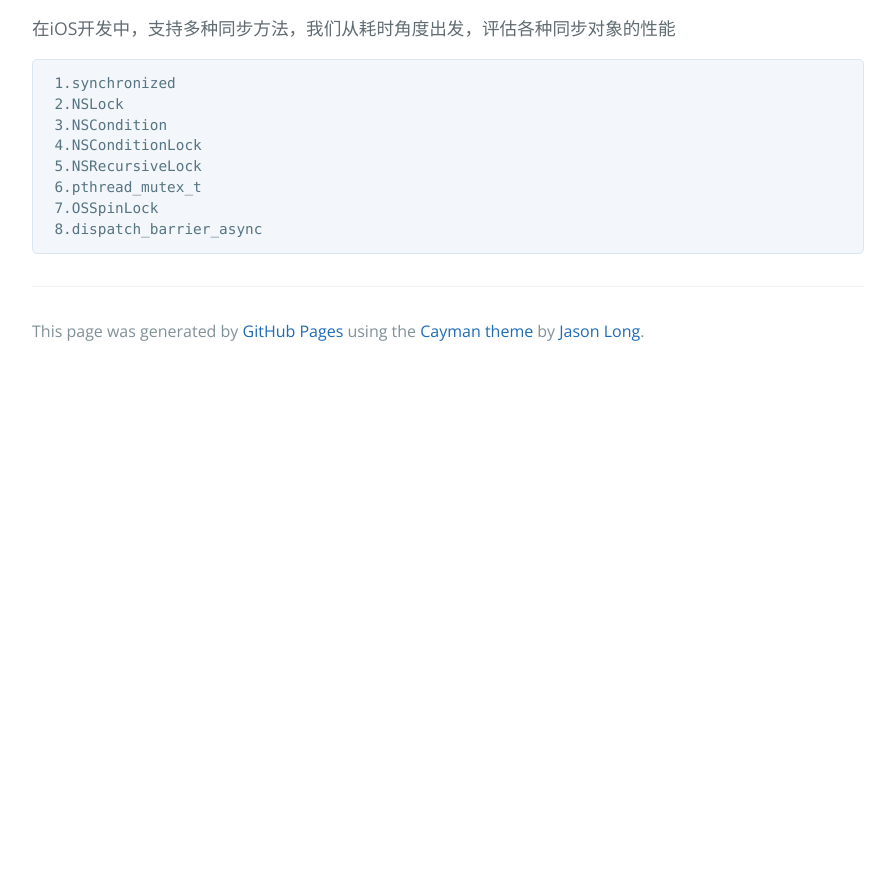
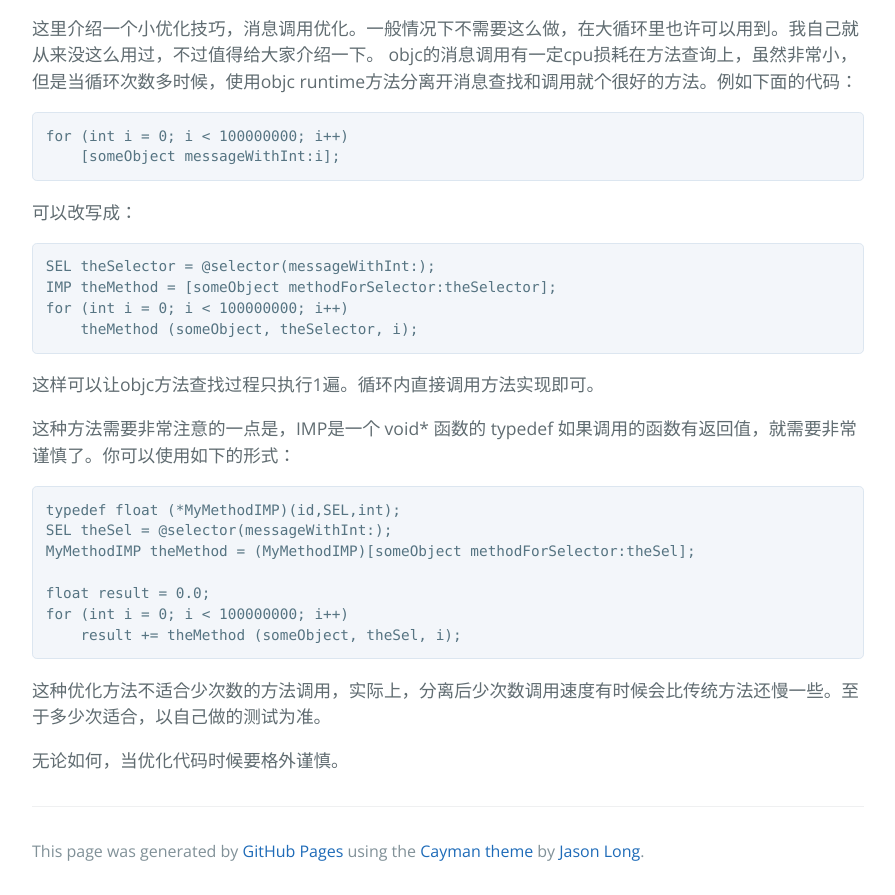
Before and after one commit to zhangyu9050/zhangyu9050.github.io, a plain HTML site: page index.html in a window 1280 px wide. Shown: the part 404-1299 px from the top of the page, without its empty margins (192-1087 px from the left). Before the commit the page ends 800 px from the top, so only its background shows below. Drawn offline with nearby package versions, Linux system fonts and the light colour scheme.

Commit message:
Replace master branch with page content via GitHub

```diff
--- a/index.html
+++ b/index.html
@@ -19,17 +19,36 @@
       <h1>
 <a id="objective-c-里消息调用的一个优化技巧" class="anchor" href="#objective-c-%E9%87%8C%E6%B6%88%E6%81%AF%E8%B0%83%E7%94%A8%E7%9A%84%E4%B8%80%E4%B8%AA%E4%BC%98%E5%8C%96%E6%8A%80%E5%B7%A7" aria-hidden="true"><span class="octicon octicon-link"></span></a>Objective-C 里消息调用的一个优化技巧</h1>
 
-<p>在iOS开发中，支持多种同步方法，我们从耗时角度出发，评估各种同步对象的性能</p>
+<p>这里介绍一个小优化技巧，消息调用优化。一般情况下不需要这么做，在大循环里也许可以用到。我自己就从来没这么用过，不过值得给大家介绍一下。 objc的消息调用有一定cpu损耗在方法查询上，虽然非常小，但是当循环次数多时候，使用objc runtime方法分离开消息查找和调用就个很好的方法。例如下面的代码：</p>
 
-<pre><code> 1.synchronized
- 2.NSLock
- 3.NSCondition
- 4.NSConditionLock
- 5.NSRecursiveLock
- 6.pthread_mutex_t
- 7.OSSpinLock
- 8.dispatch_barrier_async
+<pre><code>for (int i = 0; i &lt; 100000000; i++)
+    [someObject messageWithInt:i];
 </code></pre>
+
+<p>可以改写成：</p>
+
+<pre><code>SEL theSelector = @selector(messageWithInt:);
+IMP theMethod = [someObject methodForSelector:theSelector];
+for (int i = 0; i &lt; 100000000; i++)
+    theMethod (someObject, theSelector, i);
+</code></pre>
+
+<p>这样可以让objc方法查找过程只执行1遍。循环内直接调用方法实现即可。</p>
+
+<p>这种方法需要非常注意的一点是，IMP是一个 void* 函数的 typedef 如果调用的函数有返回值，就需要非常谨慎了。你可以使用如下的形式：</p>
+
+<pre><code>typedef float (*MyMethodIMP)(id,SEL,int);
+SEL theSel = @selector(messageWithInt:);
+MyMethodIMP theMethod = (MyMethodIMP)[someObject methodForSelector:theSel];
+
+float result = 0.0;
+for (int i = 0; i &lt; 100000000; i++)
+    result += theMethod (someObject, theSel, i);
+</code></pre>
+
+<p>这种优化方法不适合少次数的方法调用，实际上，分离后少次数调用速度有时候会比传统方法还慢一些。至于多少次适合，以自己做的测试为准。</p>
+
+<p>无论如何，当优化代码时候要格外谨慎。</p>
 
       <footer class="site-footer">
 
--- a/params.json
+++ b/params.json
@@ -1 +1 @@
-{"name":"zhangyu9050 - GitHub","tagline":"我虽然不是极客，但有极客的精神","body":"# Objective-C 里消息调用的一个优化技巧\r\n\r\n在iOS开发中，支持多种同步方法，我们从耗时角度出发，评估各种同步对象的性能\r\n\r\n     1.synchronized\r\n     2.NSLock\r\n     3.NSCondition\r\n     4.NSConditionLock\r\n     5.NSRecursiveLock\r\n     6.pthread_mutex_t\r\n     7.OSSpinLock\r\n     8.dispatch_barrier_async","google":"","note":"Don't delete this file! It's used internally to help with page regeneration."}
+{"name":"zhangyu9050 - GitHub","tagline":"我虽然不是极客，但有极客的精神","body":"# Objective-C 里消息调用的一个优化技巧\r\n\r\n这里介绍一个小优化技巧，消息调用优化。一般情况下不需要这么做，在大循环里也许可以用到。我自己就从来没这么用过，不过值得给大家介绍一下。 objc的消息调用有一定cpu损耗在方法查询上，虽然非常小，但是当循环次数多时候，使用objc runtime方法分离开消息查找和调用就个很好的方法。例如下面的代码：\r\n\r\n    for (int i = 0; i < 100000000; i++)     \r\n        [someObject messageWithInt:i]; \r\n\r\n可以改写成：\r\n\r\n    SEL theSelector = @selector(messageWithInt:);\r\n    IMP theMethod = [someObject methodForSelector:theSelector];\r\n    for (int i = 0; i < 100000000; i++)   \r\n        theMethod (someObject, theSelector, i); \r\n\r\n这样可以让objc方法查找过程只执行1遍。循环内直接调用方法实现即可。\r\n\r\n这种方法需要非常注意的一点是，IMP是一个 void* 函数的 typedef 如果调用的函数有返回值，就需要非常谨慎了。你可以使用如下的形式：\r\n\r\n    typedef float (*MyMethodIMP)(id,SEL,int);  \r\n    SEL theSel = @selector(messageWithInt:); \r\n    MyMethodIMP theMethod = (MyMethodIMP)[someObject methodForSelector:theSel]; \r\n    \r\n    float result = 0.0;  \r\n    for (int i = 0; i < 100000000; i++)     \r\n        result += theMethod (someObject, theSel, i); \r\n\r\n这种优化方法不适合少次数的方法调用，实际上，分离后少次数调用速度有时候会比传统方法还慢一些。至于多少次适合，以自己做的测试为准。\r\n\r\n无论如何，当优化代码时候要格外谨慎。","google":"","note":"Don't delete this file! It's used internally to help with page regeneration."}
```
